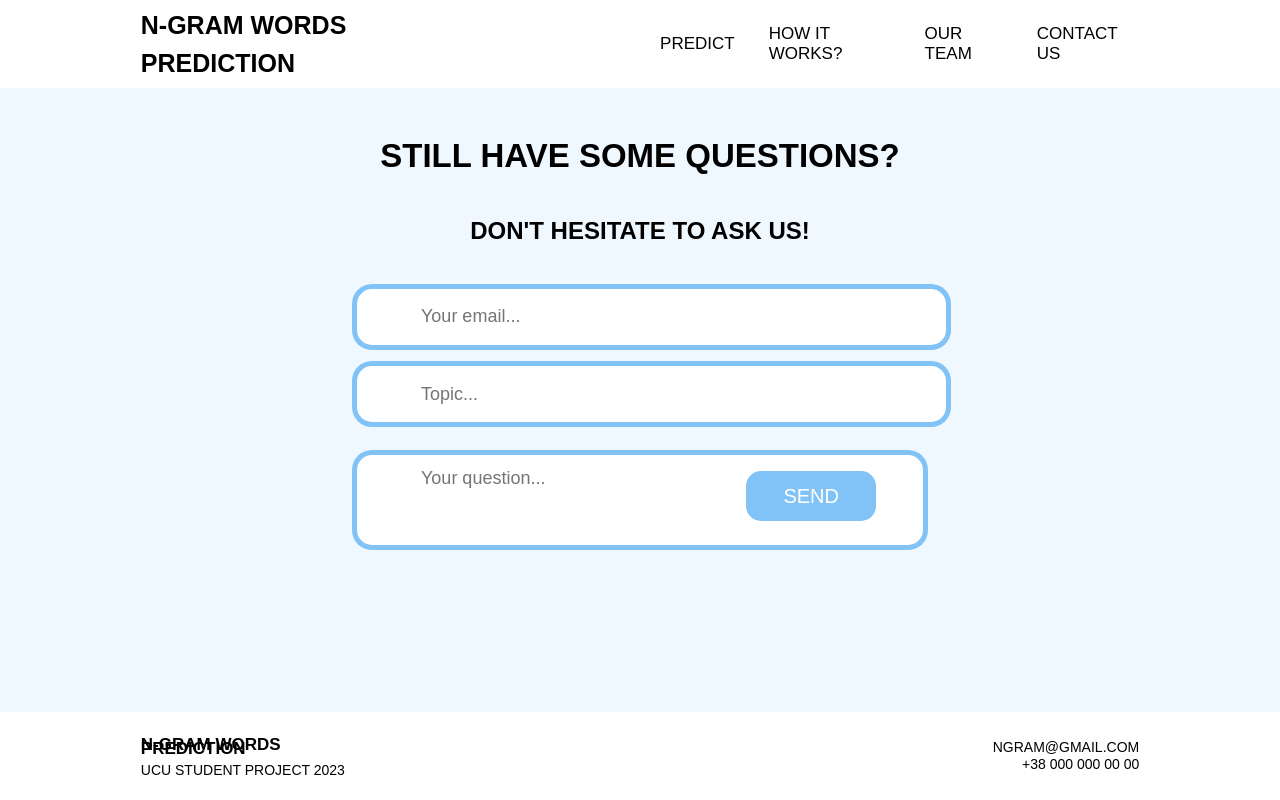
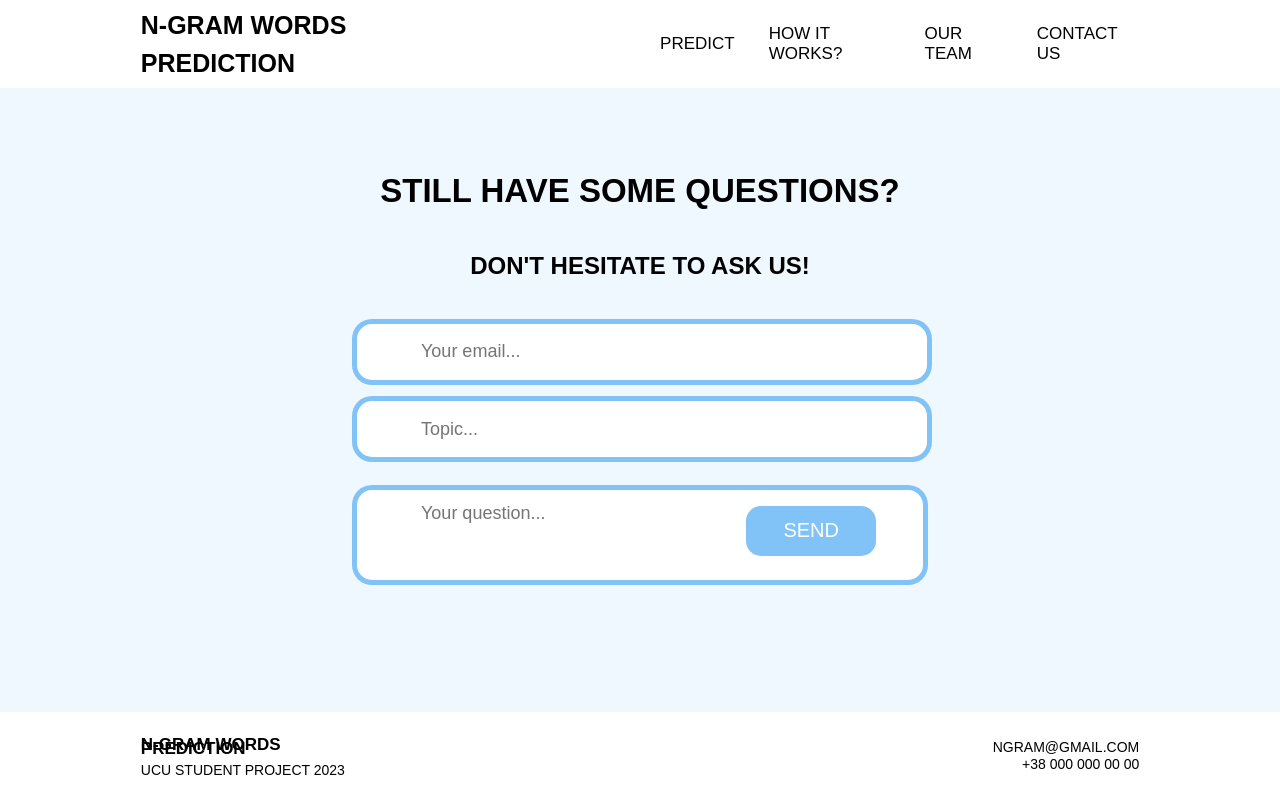
Before and after one commit to maslenchenko/ngram-web-project, a React (Create React App) app: page /contact in a window 1280 px wide. Built offline with nearby package versions, Linux system fonts and the light colour scheme.

Commit message:
minor flexibility fixes

```diff
--- a/src/pages/team.js
+++ b/src/pages/team.js
@@ -1,22 +1,22 @@
 import React from 'react'
-import Student from "../components/team-member.js";
-import '../styles/team.css';
 import {mentorName, studentName1, studentName2, studentName3, studentName4} from "../components/team-strings.js";
 import {mentorDescription, studentDescription1, studentDescription2, studentDescription3, studentDescription4 } from '../components/team-strings.js';
 import {mentorEmail, studentEmail1, studentEmail2, studentEmail3, studentEmail4} from "../components/team-strings.js";
+import '../styles/team.css';
+import TeamMember from "../components/team-member.js";
 
 function Team() {
   return (
     <div class='team-main'>
       <h1 className='team-title'>Let's get aquainted</h1>
       <div className='mentor'>
-        <Student name={mentorName}  description={mentorDescription} email={mentorEmail} student={false}/>
+        <TeamMember name={mentorName}  description={mentorDescription} email={mentorEmail} student={false}/>
       </div>
       <div className='students'>
-        <Student name={studentName1} description={studentDescription1} email={studentEmail1}/>
-        <Student name={studentName2} description={studentDescription2} email={studentEmail2}/>
-        <Student name={studentName3} description={studentDescription3} email={studentEmail3}/>
-        <Student name={studentName4} description={studentDescription4} email={studentEmail4}/>
+        <TeamMember name={studentName1} description={studentDescription1} email={studentEmail1}/>
+        <TeamMember name={studentName2} description={studentDescription2} email={studentEmail2}/>
+        <TeamMember name={studentName3} description={studentDescription3} email={studentEmail3}/>
+        <TeamMember name={studentName4} description={studentDescription4} email={studentEmail4}/>
       </div>
     </div>
   )
--- a/src/styles/contact.css
+++ b/src/styles/contact.css
@@ -3,7 +3,7 @@
     font-family: "Poppins", sans-serif;
     text-transform: uppercase;
     text-align: center;
-    margin-top: 9%;
+    margin-top: max(10%, 150px);
     display: flex;
     align-items: center;
     flex-direction: column;
@@ -12,7 +12,8 @@
 
 .contact-form {
     width: 45%;
-    /* border:rgba(45, 155, 240, 0.6) solid 5px; */
+    max-width: 800px;
+    min-width: 400px;
 }
 
 .contact-title {
@@ -28,12 +29,11 @@
     border: none;
     font-family: "Poppins", sans-serif;
     margin-bottom: 2%;
-  }
-
+}
 
 .contact-input input {
     height: 3rem;
-    width: 80%;
+    width: calc(100% - 8.35rem);
     padding: 0.25rem 4rem;
     font-size: 1rem;
     line-height: 1.5rem;
@@ -47,7 +47,6 @@
     font-weight: 500;
     font-size: 18px;
     line-height: 30px;
-    /* text-transform: uppercase; */
 }
 
 .contact-input input:focus {
@@ -58,7 +57,8 @@
 .question {
     position: relative;
 }
-.question-area{
+
+.question-area {
     width: 100%;
     height: 100px;
     box-sizing: border-box;
@@ -67,7 +67,6 @@
     padding: 0.5rem 4rem;
     font-size: 18px;
     line-height: 30px;
-    /* text-transform: uppercase; */
     color: #808080;
     transition: border-color 0.2s ease-in-out;
     background: white;
@@ -75,35 +74,30 @@
     border: 5px solid rgba(45, 155, 240, 0.6);
     border-radius: 20px;
     font-weight: 500;
-  }
+}
 
-  .question-area input:focus, textarea:focus{
+.question-area input:focus, textarea:focus {
     outline: none;
     border-color: rgba(45, 155, 240, 1);
-  }
+}
 
-.send-button{
-    background-color:rgba(45, 155, 240, 0.6);
+.send-button {
+    background-color: rgba(45, 155, 240, 0.6);
     width: 130px;
     height: 50px;
     border-radius: 15px;
     border: none;
     position: absolute;
     top: 20%;
-    right: 9%; /* Adjust the horizontal position as needed */
-    /* margin-right: 100px; */
-
-    /* margin-right: 50%; */
-
+    right: 9%;
     font-family: "Poppins", sans-serif;
     text-transform: uppercase;
     color: white;
     font-weight: 400;
     font-size: 20px;
-    /* margin-left: -%; */
 }
 
-.send-button:hover{
-    background-color:rgba(45, 155, 240, 1);
+.send-button:hover {
+    background-color: rgba(45, 155, 240, 1);
     cursor: pointer;
 }
--- a/src/styles/team.css
+++ b/src/styles/team.css
@@ -2,9 +2,8 @@
     display: flex;
     flex-direction: column;
     align-items: center;
-    /* margin-bottom: 6%; */
     line-height: 1.5;
-  }
+}
 
 .students {
     display: grid;
@@ -12,7 +11,14 @@
     padding-bottom: 180px;
 }
 
+@media (max-width: 850px) {
+    .students {
+        grid-template-columns: 1fr;
+    }
+}
+
 .team-main {
+    margin-top: max(10%, 150px);
     font-family: "Poppins", sans-serif;
     align-items: center;
     text-align: center;
@@ -21,7 +27,6 @@
 }
 
 .team-title {
-    margin-top: 10%;
     margin-bottom: 5%;
     font-weight: 800;
     font-size: 33px;
@@ -53,7 +58,7 @@
     font-weight: 300;
     font-size: 16px;
     max-width: 535px;
-    margin: 0,  auto;
+    margin: 0 auto;
     margin-top: -1%;
 }
 
@@ -66,5 +71,4 @@
 .member-email {
     padding-top: 15px;
     font-size: 16px;
-
 }
```
Also changed, not shown: src/components/team-member.js (+7 -8 lines).
